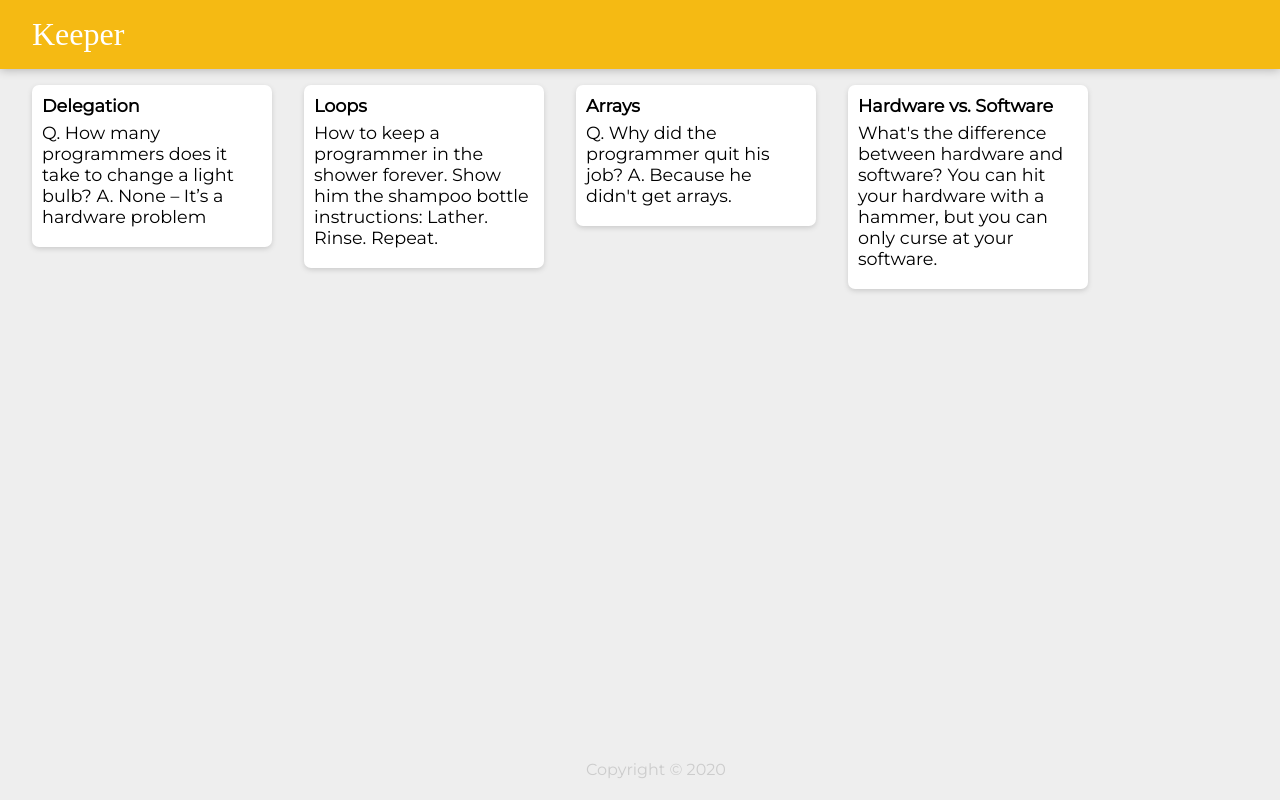
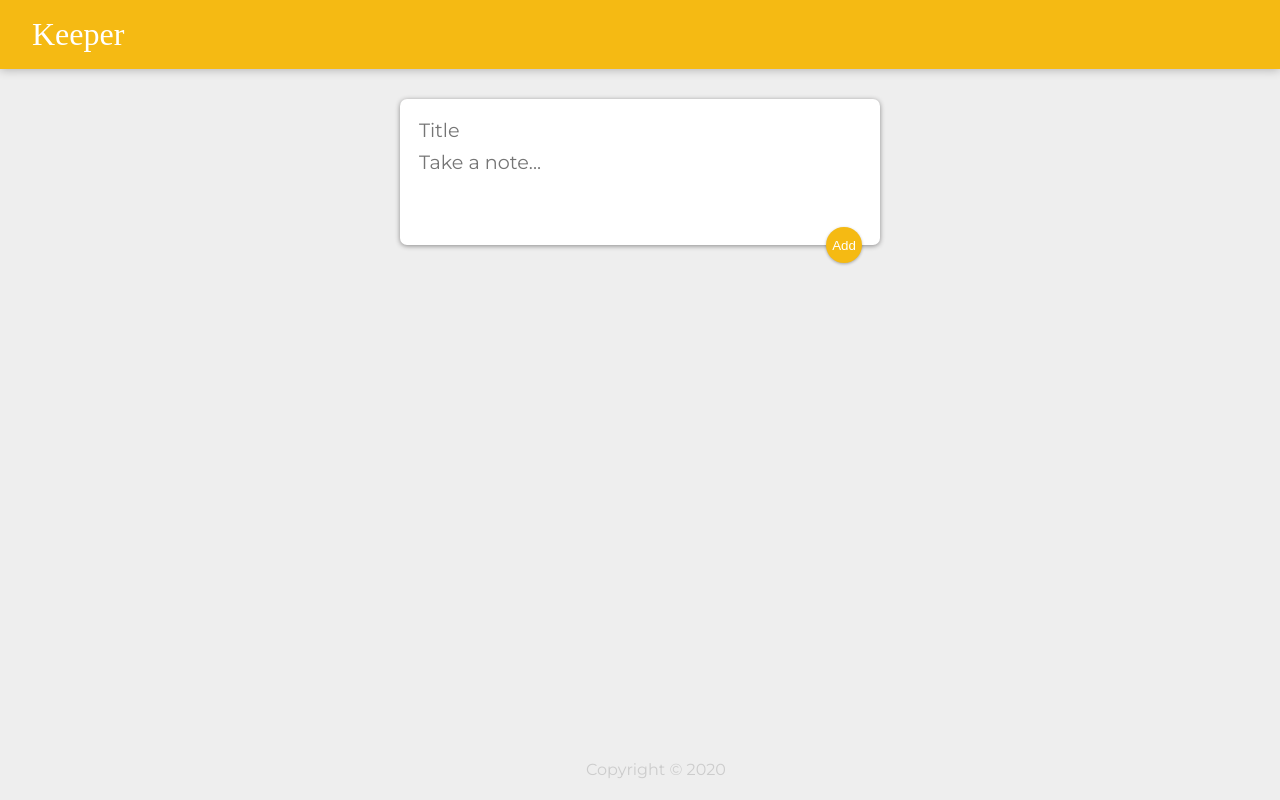
Before and after one commit to kookie09/keeper-app, a React (Create React App) app: page / in a window 1280 px wide. Built offline with nearby package versions, Linux system fonts and the light colour scheme; a web font is replaced by a local one.

Commit message:
create individual component and connect to respective note

```diff
--- a/public/styles.css
+++ b/public/styles.css
@@ -54,3 +54,49 @@
   white-space: pre-wrap;
   word-wrap: break-word;
 }
+
+.note button {
+  position: relative;
+  float: right;
+  margin-right: 10px;
+  color: #f5ba13;
+  border: none;
+  width: 36px;
+  height: 36px;
+  cursor: pointer;
+  outline: none;
+}
+
+form {
+  position: relative;
+  width: 480px;
+  margin: 30px auto 20px auto;
+  background: #fff;
+  padding: 15px;
+  border-radius: 7px;
+  box-shadow: 0 1px 5px rgb(138, 137, 137);
+}
+form input,
+form textarea {
+  width: 100%;
+  border: none;
+  padding: 4px;
+  outline: none;
+  font-size: 1.2em;
+  font-family: inherit;
+  resize: none;
+}
+form button {
+  position: absolute;
+  right: 18px;
+  bottom: -18px;
+  background: #f5ba13;
+  color: #fff;
+  border: none;
+  border-radius: 50%;
+  width: 36px;
+  height: 36px;
+  box-shadow: 0 1px 3px rgba(0, 0, 0, 0.3);
+  cursor: pointer;
+  outline: none;
+}
--- a/src/components/App.jsx
+++ b/src/components/App.jsx
@@ -1,21 +1,17 @@
-import React from 'react';
-
-import Header from './Header';
-import Footer from './Footer';
-import Note from './Note';
-import notes from '../notes';
+import React from "react";
+import Header from "./Header";
+import Footer from "./Footer";
+//import Note from "./Note";
+import CreateArea from "./CreateArea";
 
 function App() {
-
-
-    return (
+  return (
     <div>
-        <Header />
-      {notes.map(note => <Note title = {note.title} content = {note.content} /> )}
-
-        <Footer />
+      <Header />
+      <CreateArea />
+            <Footer />
     </div>
-    );
+  );
 }
 
 export default App;
--- /dev/null
+++ b/src/components/CreateArea.jsx
@@ -0,0 +1,59 @@
+import React, { useState } from "react";
+import Note from './Note';
+
+function CreateArea() {
+
+  const [note, setNote] = useState({
+    title: "",
+    content: ""
+  });
+
+  const[data, setData] = useState([]);
+
+
+  function changeHandler (event) {
+    const {name, value} = event.target
+
+    setNote((previousNote) => {
+      return {
+        ...previousNote,
+        [name]: value
+      }
+
+    });
+    console.log(note);
+  }
+
+  function clickHandler(event) {
+    setData([...data, note]);
+    event.preventDefault();
+    setNote({
+      title: "",
+      content: ""
+    });
+  }
+
+ function deleteHandler (id) {
+   setData((prevData) => {
+     return prevData.filter((item, index) => {
+      return index != id;
+    });
+   });
+  }
+
+  return (
+    <div>
+      <form>
+        <input onChange = {changeHandler} name="title" placeholder="Title" value = {note.title} />
+        <textarea onChange = {changeHandler} name="content" placeholder="Take a note..." rows="3" value = {note.content} />
+        <button onClick = {clickHandler}>Add</button>
+      </form>
+        { data.map((item, index) => <Note key = {index} id = {index} title = {item.title} content = {item.content} delete = {deleteHandler}/>
+        ) }
+
+    </div>
+
+  );
+}
+
+export default CreateArea;
--- a/src/components/Note.jsx
+++ b/src/components/Note.jsx
@@ -1,14 +1,17 @@
-import React from 'react';
+import React from "react";
 
+function Note(props) {
 
-function Note (props) {
-
-    return(
-        <div className = "note">
-            <h1>{props.title}</h1>
-            <p>{props.content}</p>
-        </div>
-    );
+  function clickHandler () {
+    props.delete(props.id);
+  }
+  return (
+    <div className="note">
+      <h1>{props.title}</h1>
+      <p>{props.content}</p>
+      <button onClick = {clickHandler}>DELETE</button>
+    </div>
+  );
 }
 
 export default Note;
```
Lines whose indentation alone changed are shown as unchanged.
